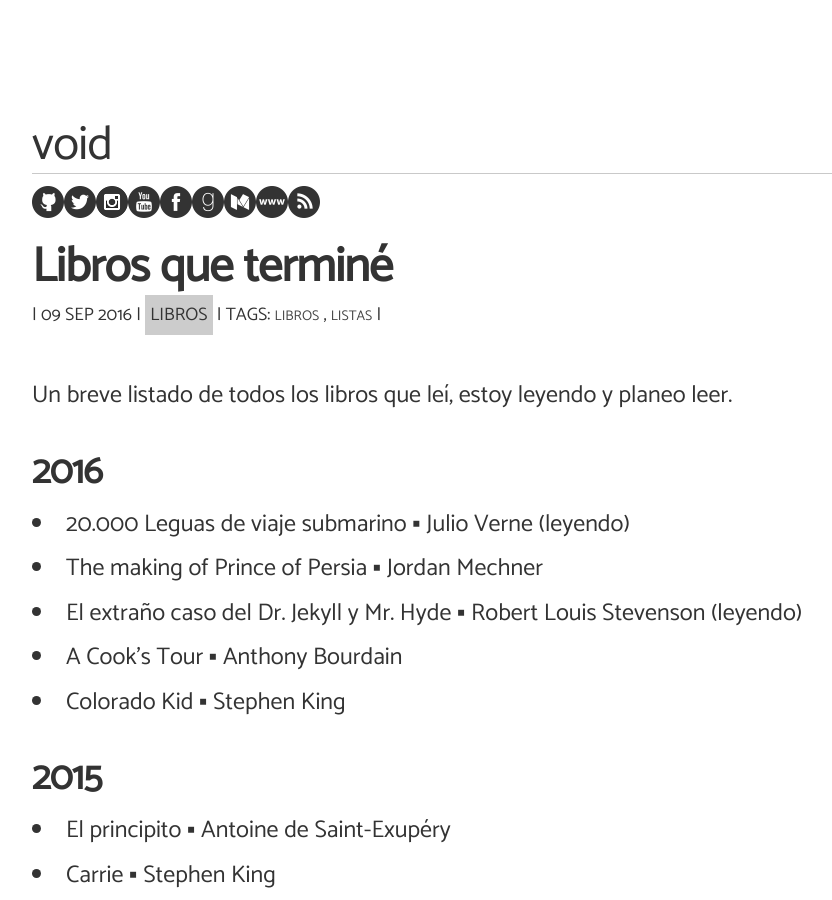
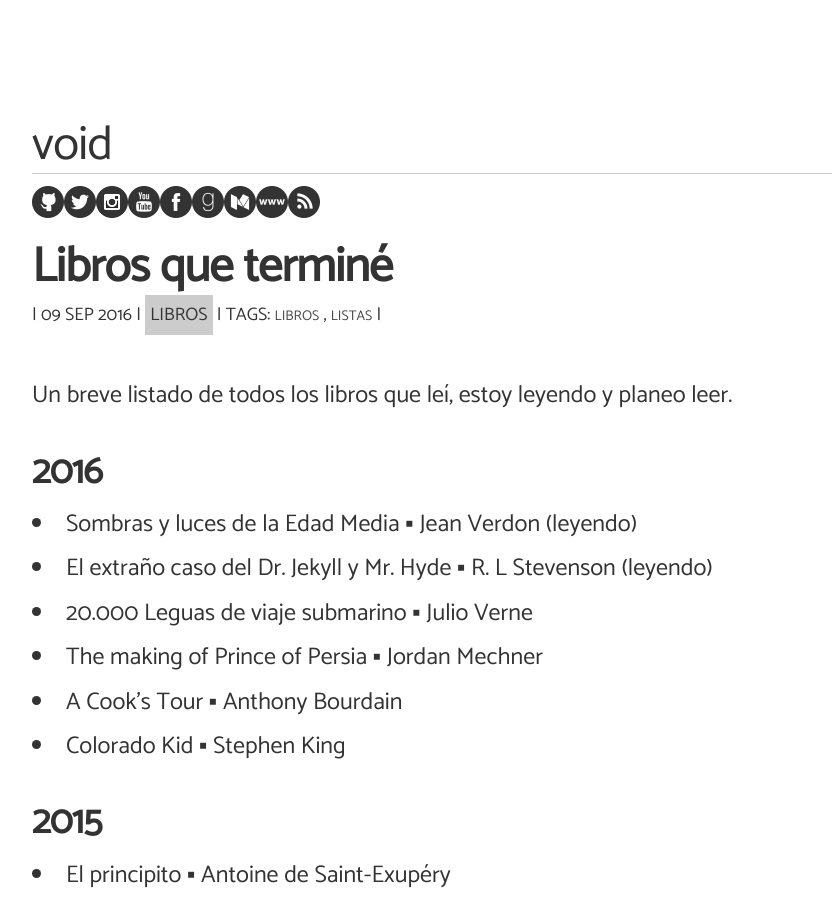
Before and after one commit to angelsimon/angelsimon.github.io, a Jekyll site: the page built from _posts/2016-09-09-libros-que-termine.md, in a window 1280 px wide and 900 px high. Shown: the whole window, without its empty margins (32-864 px from the left). Built offline with Jekyll 4.4.1, drawn with Linux system fonts in a browser that asks for light colours; nearby versions of some CDN libraries; comment, search, counter and statistics services are not loaded.

Commit message:
Update 2016-09-09-libros-que-termine.md

```diff
--- a/_posts/2016-09-09-libros-que-termine.md
+++ b/_posts/2016-09-09-libros-que-termine.md
@@ -11,9 +11,10 @@ Un breve listado de todos los libros que leí, estoy leyendo y planeo leer.
 
 <h2>2016</h2>
 <ul>
-<li>20.000 Leguas de viaje submarino &#9642; Julio Verne (leyendo)</li>
+<li>Sombras y luces de la Edad Media &#9642; Jean Verdon (leyendo)</li>
+<li>El extraño caso del Dr. Jekyll y Mr. Hyde &#9642; R. L Stevenson (leyendo)</li>
+<li>20.000 Leguas de viaje submarino &#9642; Julio Verne</li>
 <li>The making of Prince of Persia &#9642; Jordan Mechner</li>
-<li>El extraño caso del Dr. Jekyll y Mr. Hyde &#9642; Robert Louis Stevenson (leyendo)</li>
 <li>A Cook's Tour &#9642; Anthony Bourdain</li>
 <li>Colorado Kid &#9642; Stephen King</li>
 </ul>
```
